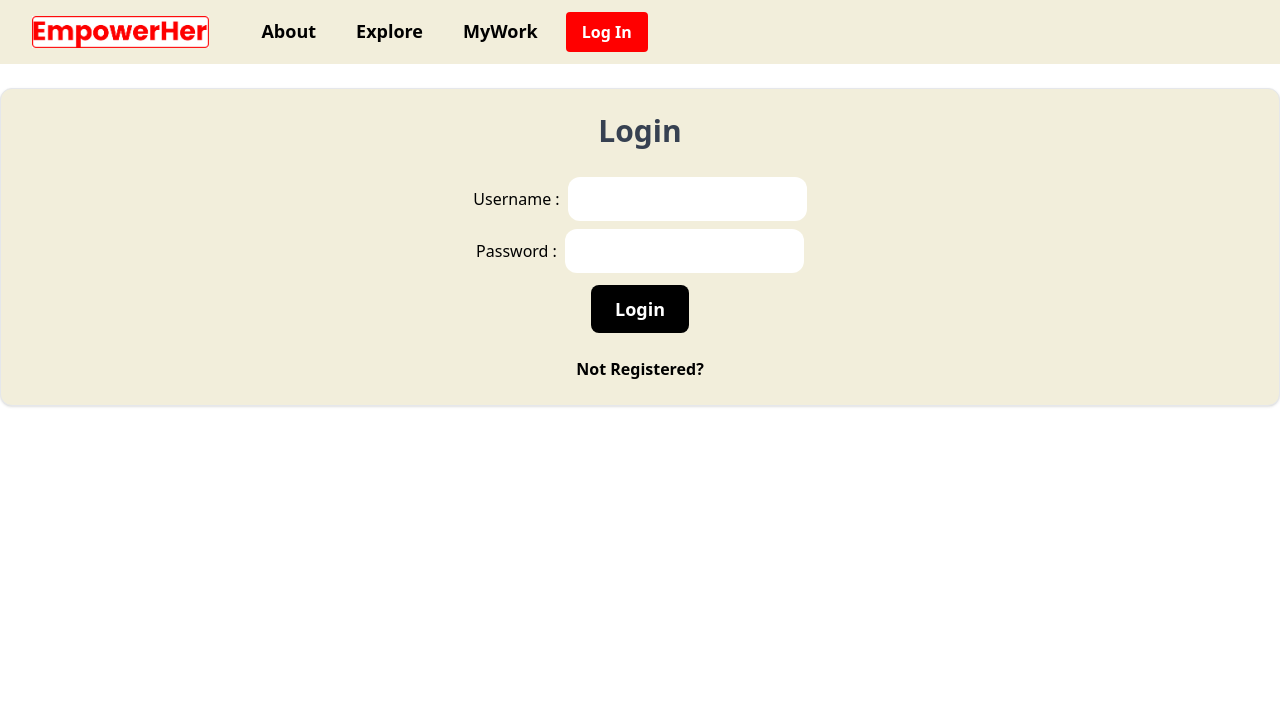
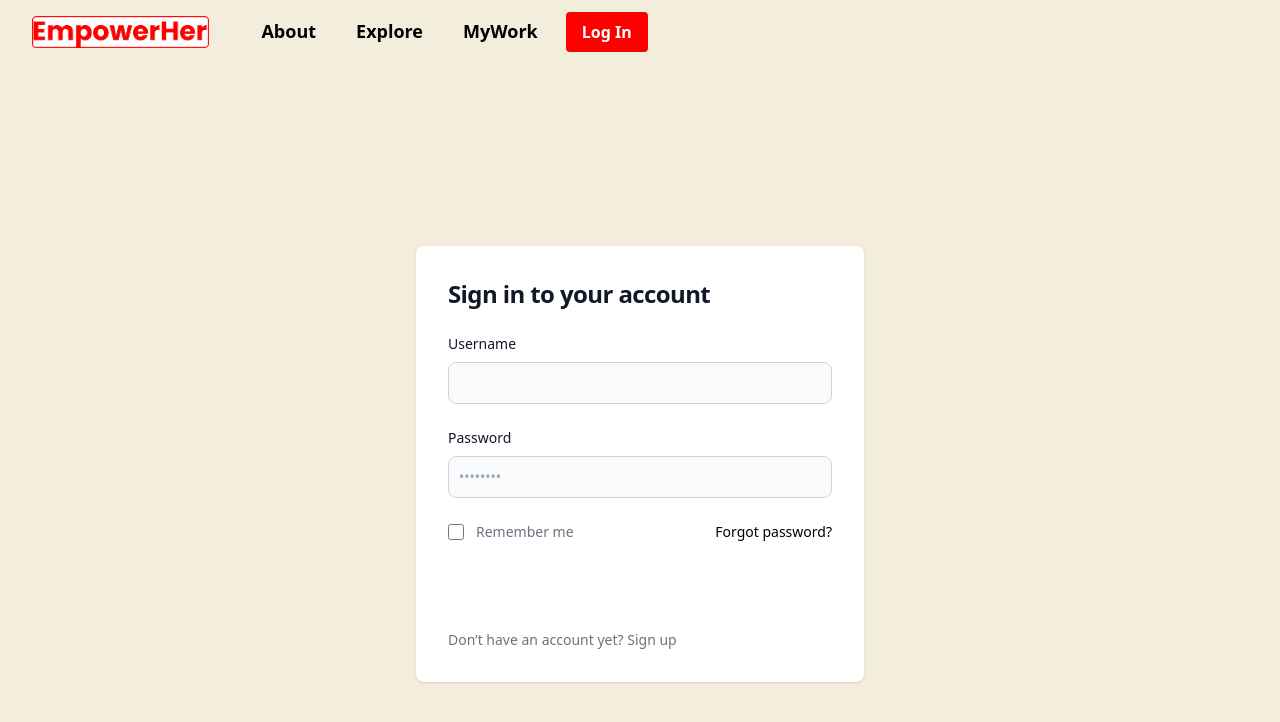
Before and after one commit to Sidsha242/hack_proj, a React (Create React App) app in the folder client/: page /login in a window 1280 px wide. Shown: the top 722 px of the page. Built offline with nearby package versions, Linux system fonts and the light colour scheme.

Commit message:
improved login page:

```diff
--- a/client/src/Pages/Login.js
+++ b/client/src/Pages/Login.js
@@ -57,34 +57,46 @@
 
     return (
         <>
-            <div className="login text-center container mx-auto bg-[#F2EEDB] rounded-xl shadow border p-6 m-6">
-                <h1 className="text-3xl text-gray-700 font-bold mb-5">Login</h1>
-                <form onSubmit={handleSubmit}>
+  <div class="flex flex-col bg-[#f2eedb] items-center justify-center px-6 py-20 mx-auto md:h-screen lg:py-0">
+      <div class="w-full bg-white rounded-lg shadow dark:border md:mt-0 sm:max-w-md xl:p-0 dark:bg-gray-800 dark:border-gray-700">
+          <div class="p-6 space-y-4 md:space-y-6 sm:p-8">
+              <h1 class="text-xl font-bold leading-tight tracking-tight text-gray-900 md:text-2xl dark:text-white">
+                  Sign in to your account
+              </h1>
+              <form class="space-y-4 md:space-y-6" action="#">
                   <div>
-                        <label htmlFor='username' className='mr-2'>Username :</label>
-                        <input type="text" className="rounded-xl box-border h-11 w-150 pl-2 mt-2" id="username" name="username" value={username} onChange={(e) => setUsername(e.target.value)} />
+                      <label for="username" class="block mb-2 text-sm font-medium text-gray-900 dark:text-white">Username</label>
+                      <input type="text" name="username" id="username" class="bg-gray-50 border border-gray-300 text-gray-900 sm:text-sm rounded-lg focus:ring-primary-600 focus:border-primary-600 block w-full p-2.5 dark:bg-gray-700 dark:border-gray-600 dark:placeholder-gray-400 dark:text-white dark:focus:ring-blue-500 dark:focus:border-blue-50" required="" onChange={(e)=>{
+                        setUsername(e.target.value)
+                      }}/>
                   </div>
                   <div>
-                        <label htmlFor='password' className='mr-2'>Password :</label>
-                        <input type="text" className="rounded-xl box-border h-11 w-150 pl-2 mt-2" id="password" name="password" value={password} onChange={(e) => setPassword(e.target.value)} />
+                      <label for="password" class="block mb-2 text-sm font-medium text-gray-900 dark:text-white">Password</label>
+                      <input type="password" name="password" id="password" placeholder="••••••••" class="bg-gray-50 border border-gray-300 text-gray-900 sm:text-sm rounded-lg focus:ring-primary-600 focus:border-primary-600 block w-full p-2.5 dark:bg-gray-700 dark:border-gray-600 dark:placeholder-gray-400 dark:text-white dark:focus:ring-blue-500 dark:focus:border-blue-500" required="" onChange={(e)=>{
+                        setPassword(e.target.value)
+                      }}/>
                   </div>
-                    <button type="submit" className="h-12 px-6 mt-3 text-lg bg-black text-white rounded-lg hover:bg-sky-700 font-bold" onClick={login}>Login</button>
+                  <div class="flex items-center justify-between">
+                      <div class="flex items-start">
+                          <div class="flex items-center h-5">
+                            <input id="remember" aria-describedby="remember" type="checkbox" class="w-4 h-4 border border-gray-300 rounded bg-gray-50 focus:ring-3 focus:ring-primary-300 dark:bg-gray-700 dark:border-gray-600 dark:focus:ring-primary-600 dark:ring-offset-gray-800" required=""/>
+                          </div>
+                          <div class="ml-3 text-sm">
+                            <label for="remember" class="text-gray-500 dark:text-gray-300">Remember me</label>
+                          </div>
+                      </div>
+                      <a href="#" class="text-sm font-medium text-primary-600 hover:underline dark:text-primary-500">Forgot password?</a>
+                  </div>
+                  <button type="submit" class="w-full text-white bg-primary-600 hover:bg-primary-700 focus:ring-4 focus:outline-none focus:ring-primary-300 font-medium rounded-lg text-sm px-5 py-2.5 text-center dark:bg-primary-600 dark:hover:bg-primary-700 dark:focus:ring-primary-800" onSubmit={(event) => {
+                    event.preventDefault()
+                  }}>Sign in</button>
+                  <p class="text-sm font-light text-gray-500 dark:text-gray-400">
+                      Don’t have an account yet? <a href="./register" class="font-medium text-primary-600 hover:underline dark:text-primary-500">Sign up</a>
+                  </p>
               </form>
-
-                <p className="text-2xl text-black-600 font-bold mt-6">{loginMessage}</p>
-
-                <Link to="/register" className='font-bold'>Not Registered?</Link>
           </div>
-
-
-
-            {/* {console.log(loginStatus)}
-            {loginStatus && (
-                <button onClick={userAuthenticated}
-                    className="h-12 px-6 mt-3 text-lg bg-sky-500 rounded-lg hover:bg-sky-700">
-                    Check If Auth
-                </button>)} */}
-
+      </div>
+  </div>
         </>
     )
 }
```
Lines whose indentation alone changed are shown as unchanged.
